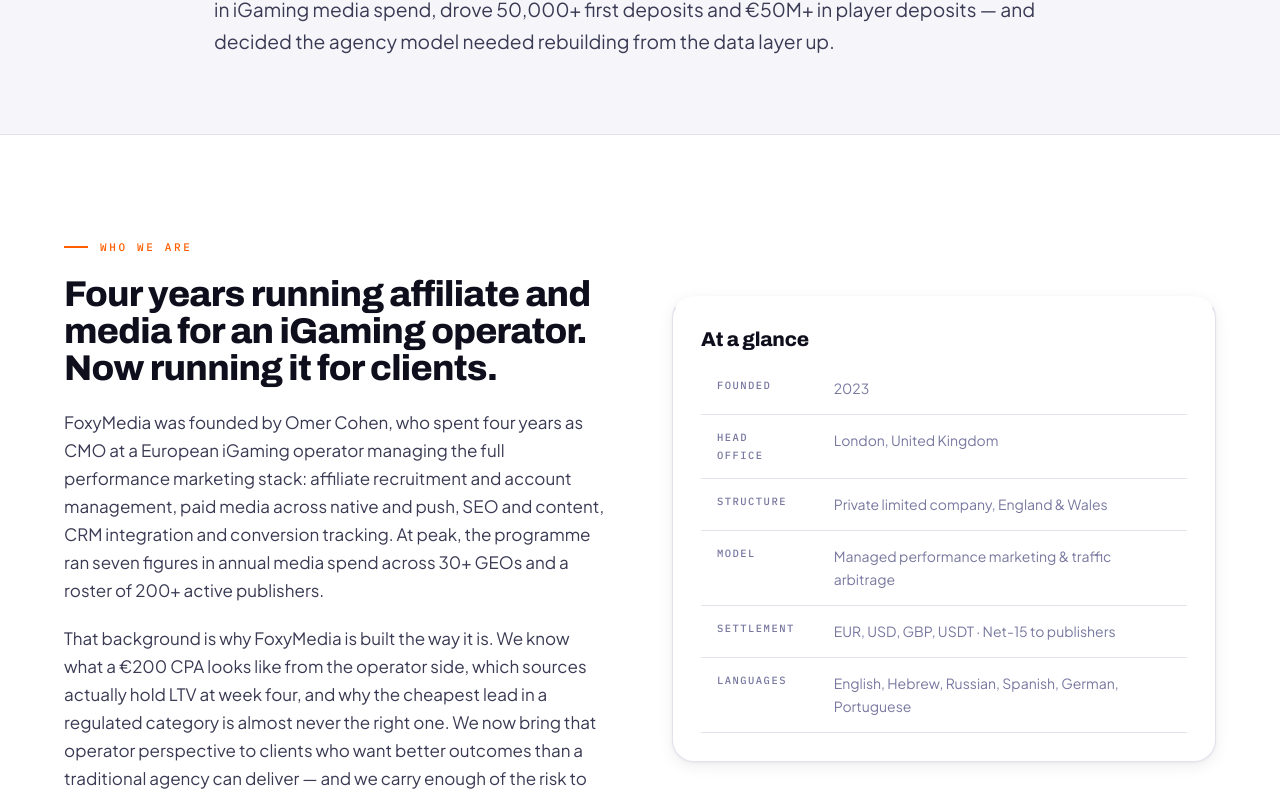
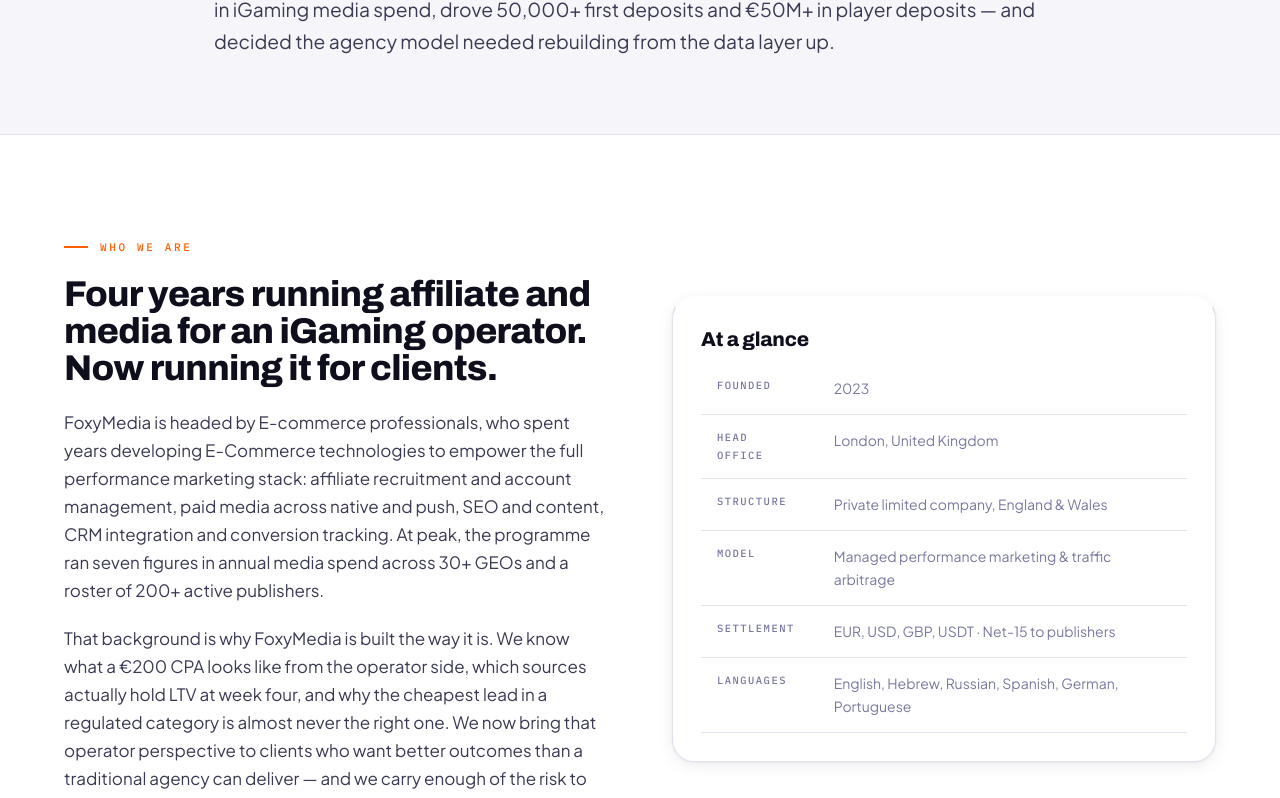
Before and after one commit to fqq47v74mg-eng/foxymedia-site, a website: page about.html in a window 1280 px wide. Shown: the part 366-1164 px from the top of the page. Drawn offline with Linux system fonts and the light colour scheme.

Commit message:
content: update founding description to E-commerce professionals

```diff
--- a/about.html
+++ b/about.html
@@ -49,7 +49,7 @@
     <div class="stack">
       <p class="eyebrow">Who we are</p>
       <h2 class="h-md">Four years running affiliate and media for an iGaming operator. Now running it for clients.</h2>
-      <p class="copy">FoxyMedia was founded by Omer Cohen, who spent four years as CMO at a European iGaming operator managing the full performance marketing stack: affiliate recruitment and account management, paid media across native and push, SEO and content, CRM integration and conversion tracking. At peak, the programme ran seven figures in annual media spend across 30+ GEOs and a roster of 200+ active publishers.</p>
+      <p class="copy">FoxyMedia is headed by E-commerce professionals, who spent years developing E-Commerce technologies to empower the full performance marketing stack: affiliate recruitment and account management, paid media across native and push, SEO and content, CRM integration and conversion tracking. At peak, the programme ran seven figures in annual media spend across 30+ GEOs and a roster of 200+ active publishers.</p>
       <p class="copy">That background is why FoxyMedia is built the way it is. We know what a €200 CPA looks like from the operator side, which sources actually hold LTV at week four, and why the cheapest lead in a regulated category is almost never the right one. We now bring that operator perspective to clients who want better outcomes than a traditional agency can deliver &mdash; and we carry enough of the risk to have skin in the same game.</p>
     </div>
     <div class="stack">
```
